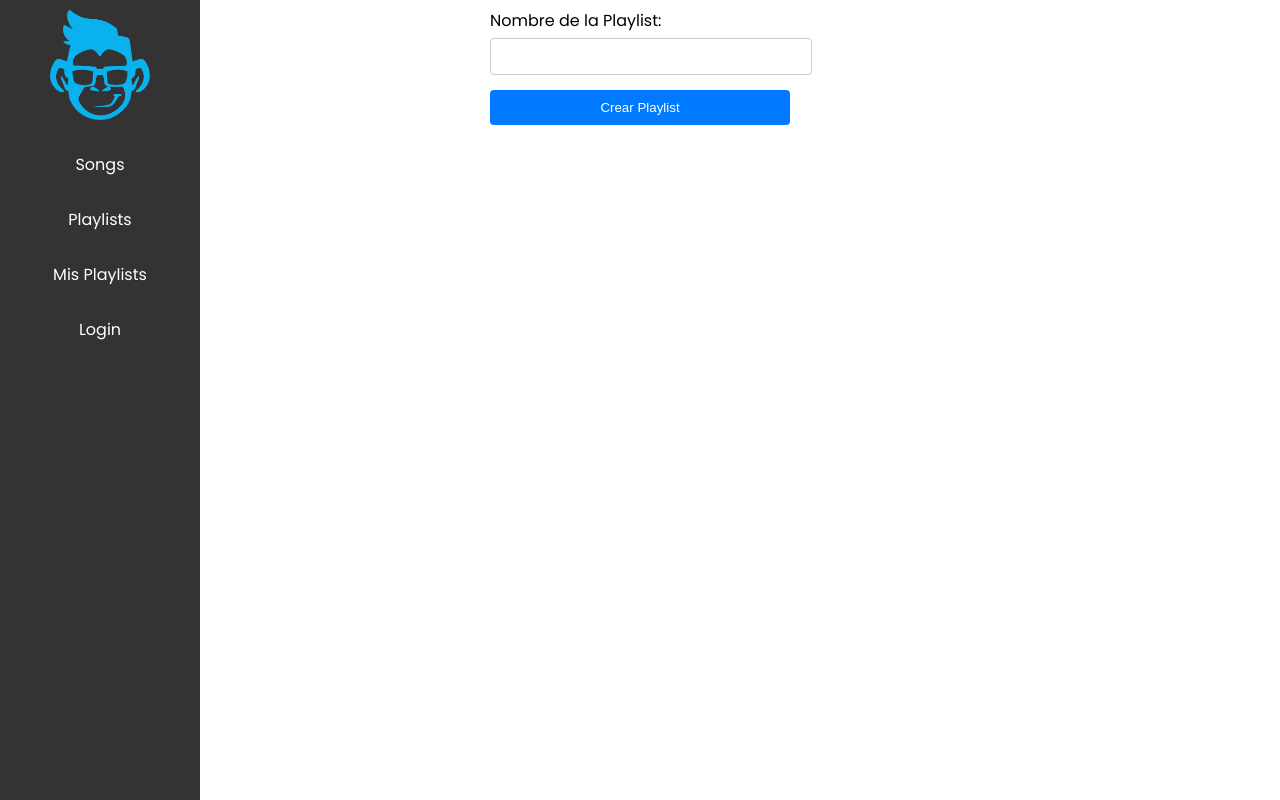
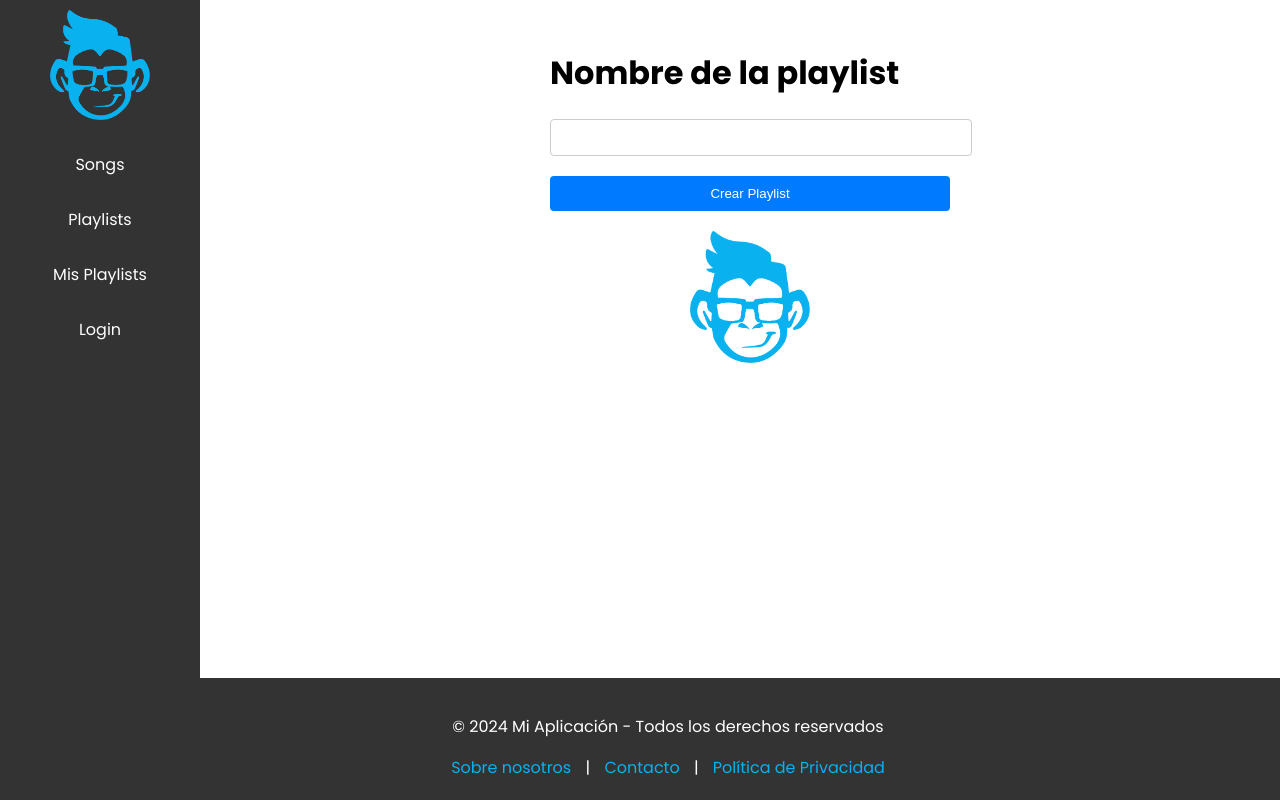
Before and after one commit to BautiGuillot/PDyC-Front-Angular, an Angular app: page /createPlaylist in a window 1280 px wide. Built offline with nearby package versions, Linux system fonts and the light colour scheme.

Commit message:
footer y algunos cambios css

```diff
--- a/src/app/Components/create-playlist/create-playlist.component.css
+++ b/src/app/Components/create-playlist/create-playlist.component.css
@@ -1,24 +1,37 @@
+/* Estilo para el contenedor principal */
+.main-container {
+  margin-left: 220px; /* Espacio para la barra lateral */
+  padding: 20px;
+  display: flex;
+  flex-direction: column;
+  align-items: center; /* Centra el contenido en la página */
+}
+
+/* Estilo para el logo */
+.logo-container {
+  margin-top: 20px; /* Espacio entre el logo y el formulario */
+}
+
+.logo {
+  width: 120px;
+  height: auto;
+}
+
 /* Estilo para el formulario */
 form {
   display: flex;
   flex-direction: column;
   width: 100%;
-    max-width: 300px;
-    margin: 0 auto;
+  max-width: 400px; /* Ancho máximo del formulario */
+  margin: 0 auto; /* Centrar el formulario */
 }
 
 /* Estilo para los elementos del formulario */
 .form-group {
-    margin-bottom: 15px;
+  margin-bottom: 20px;
 }
 
-  /* Estilo para la etiqueta del formulario */
-  .form-group label {
-    display: block;
-    margin-bottom: 5px;
-  }
-
-  /* Estilo para el campo de entrada del formulario */
+/* Estilo para el campo de entrada */
 .form-group input {
   width: 100%;
   padding: 10px;
@@ -26,7 +39,7 @@ form {
   border-radius: 4px;
 }
 
-  /* Estilo para el botón de envío del formulario */
+/* Estilo para el botón */
 button {
   padding: 10px 20px;
   background-color: #007bff;
@@ -37,7 +50,6 @@ form {
   transition: background-color 0.3s ease;
 }
 
-  /* Estilo para el botón de envío del formulario al pasar el mouse */
 button:hover {
   background-color: #0056b3;
 }
--- a/src/app/Components/create-playlist/create-playlist.component.html
+++ b/src/app/Components/create-playlist/create-playlist.component.html
@@ -1,14 +1,25 @@
 <!-- Importar sidebar -->
 <app-sidebar></app-sidebar>
 
-<!-- Formulario para crear playlist -->
-<form #playlistForm="ngForm" (ngSubmit)="onSubmit(playlistForm)">
-  <div class="form-group">
-    <label for="name">Nombre de la Playlist:</label>
-    <input type="text" id="name" class="form-control" name="playlistName" [(ngModel)]="playlistName" required> <!-- required es para que sea obligatorio, ngModel es para enlazar el valor del input con la variable playlistName del componente -->
-    <div *ngIf="playlistForm.controls['playlistName']?.invalid && playlistForm.controls['playlistName']?.touched" class="text-danger"> <!-- Si el campo es inválido (vacio) y ha sido tocado, mostrar el mensaje de error -->
-      El nombre de la playlist es obligatorio.
+<!-- Contenedor principal -->
+<div class="main-container">
+
+
+  <!-- Formulario para crear playlist -->
+  <form #playlistForm="ngForm" (ngSubmit)="onSubmit(playlistForm)">
+    <div class="form-group">
+      <h1>Nombre de la playlist</h1>
+      <input type="text" id="name" class="form-control" name="playlistName" [(ngModel)]="playlistName" required>
+      <div *ngIf="playlistForm.controls['playlistName']?.invalid && playlistForm.controls['playlistName']?.touched" class="text-danger">
+        El nombre de la playlist es obligatorio.
+      </div>
     </div>
+    <button type="submit" class="btn btn-primary" [disabled]="playlistForm.invalid">Crear Playlist</button>
+  </form>
+
+  <!-- Logo -->
+  <div class="logo-container">
+    <img src="assets/images/Recurso_2.webp" alt="Logo" class="logo">
   </div>
-  <button type="submit" class="btn btn-primary" [disabled]="playlistForm.invalid">Crear Playlist</button> <!-- El botón estará deshabilitado si el formulario es inválido -->
-</form>
+
+</div>
--- /dev/null
+++ b/src/app/Components/footer/footer.component.css
@@ -0,0 +1,24 @@
+.footer {
+    background-color: #333;
+    color: #fff;
+    text-align: center;
+    padding: 20px;
+    position: fixed;
+    bottom: 0;
+    width: 100%;
+  }
+
+  .footer-links {
+    margin-top: 10px;
+  }
+
+  .footer-links a {
+    color: #09B1EF;
+    text-decoration: none;
+    margin: 0 10px;
+    transition: color 0.3s ease;
+  }
+
+  .footer-links a:hover {
+    color: #fff;
+  }
--- /dev/null
+++ b/src/app/Components/footer/footer.component.html
@@ -0,0 +1,8 @@
+<footer class="footer">
+    <p>&copy; 2024 Mi Aplicación - Todos los derechos reservados</p>
+    <div class="footer-links">
+      <a href="/about">Sobre nosotros</a> |
+      <a href="/contact">Contacto</a> |
+      <a href="/privacy-policy">Política de Privacidad</a>
+    </div>
+</footer>
--- a/src/app/app.component.html
+++ b/src/app/app.component.html
@@ -1 +1,2 @@
 <router-outlet></router-outlet>
+<app-footer></app-footer>
--- a/src/app/app.component.ts
+++ b/src/app/app.component.ts
@@ -1,10 +1,11 @@
 import { Component } from '@angular/core';
 import { RouterOutlet } from '@angular/router';
+import { FooterComponent } from './Components/footer/footer.component';
 
 @Component({
   selector: 'app-root',
   standalone: true,
-  imports: [RouterOutlet],
+  imports: [RouterOutlet, FooterComponent],
   templateUrl: './app.component.html',
   styleUrl: './app.component.css'
 })
```
Also changed, not shown: src/app/Components/footer/footer.component.ts (added, +12 -0 lines). Lines whose indentation alone changed are shown as unchanged.
